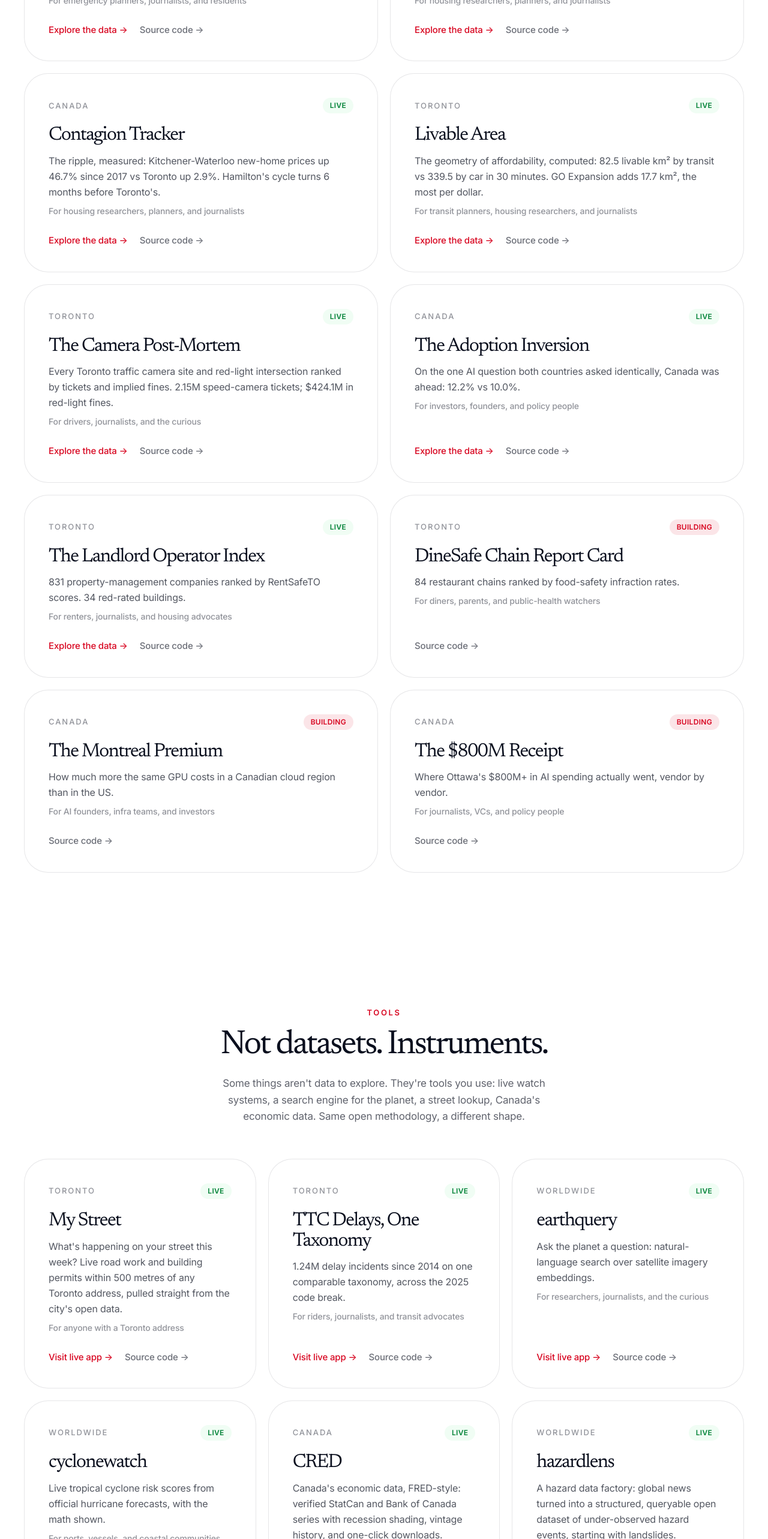
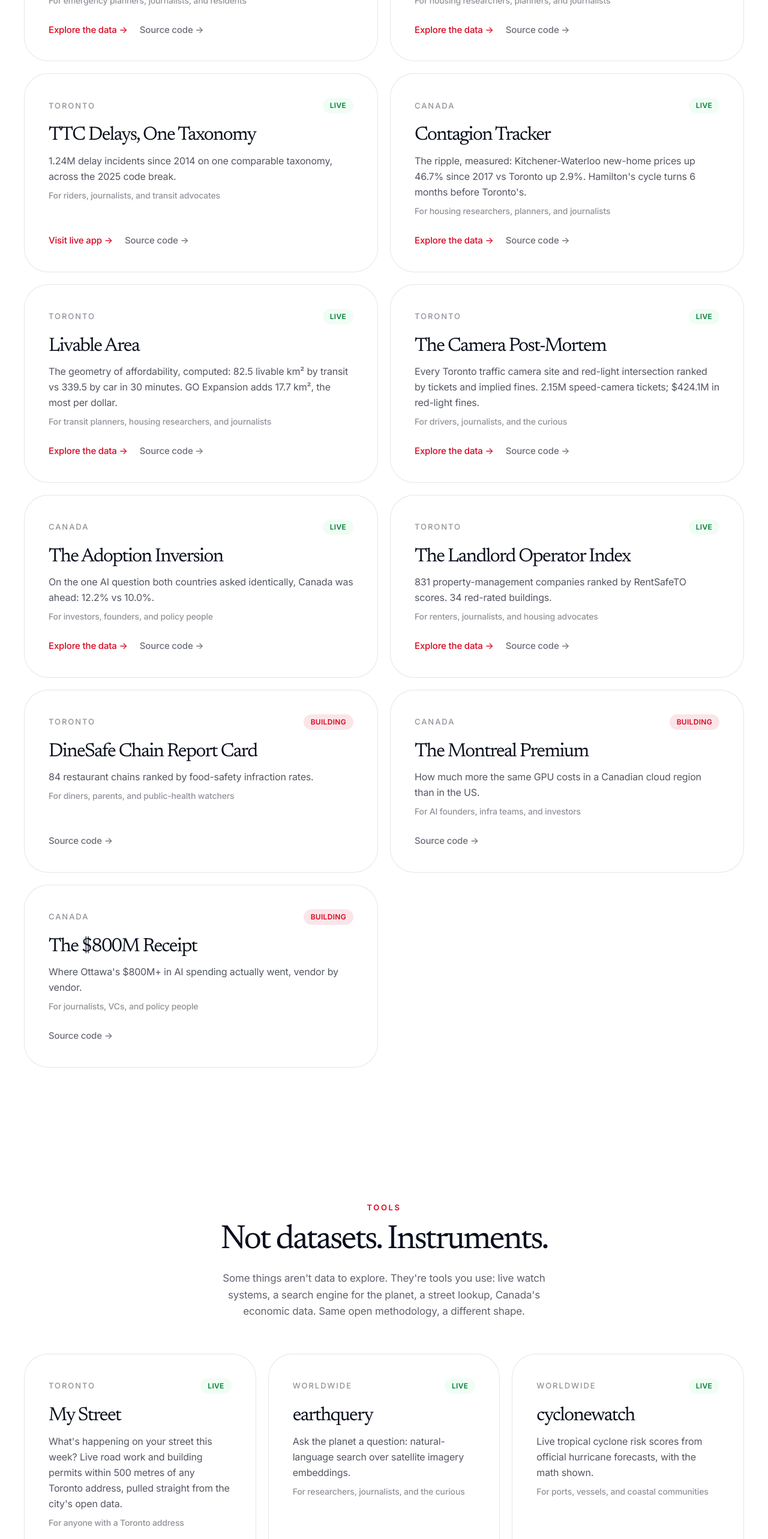
Before and after one commit to Nshipyard/canada-nshipyard, a Next.js app: page / in a window 1280 px wide. Shown: the part 4400-6966 px from the top of the page at 60% size. Built offline with nearby package versions, Linux system fonts and the light colour scheme.

Commit message:
Move TTC Delays card from Tools to Projects; showcase dataset pills wrap on desktop

```diff
--- a/src/components/showcase/ShowcasePage.tsx
+++ b/src/components/showcase/ShowcasePage.tsx
@@ -99,8 +99,8 @@ export default function ShowcasePage() {
       {/* dataset switcher */}
       <div className="mx-auto max-w-[1392px] px-6">
         <div className="mx-auto mt-2 max-w-[880px]">
-          <div className="-mx-6 overflow-x-auto px-6 pb-2">
-            <div className="flex w-max gap-2">
+          <div className="-mx-6 overflow-x-auto px-6 pb-2 md:mx-0 md:overflow-visible md:px-0">
+            <div className="flex w-max gap-2 md:w-auto md:flex-wrap md:justify-center">
               {DATASET_IDS.map((d) => (
                 <button
                   key={d}
--- a/src/i18n.tsx
+++ b/src/i18n.tsx
@@ -186,6 +186,16 @@ const en = {
         status: "live" as const,
       },
       {
+        repo: "toronto-ttc-delays",
+        name: "TTC Delays, One Taxonomy",
+        tag: "Toronto",
+        desc: "1.24M delay incidents since 2014 on one comparable taxonomy, across the 2025 code break.",
+        user: "For riders, journalists, and transit advocates",
+        url: "https://ttc.canada.nshipyard.com",
+        cta: "visit" as const,
+        status: "live" as const,
+      },
+      {
         repo: "canada-contagion-tracker",
         name: "Contagion Tracker",
         tag: "Canada",
@@ -283,16 +293,6 @@ const en = {
         desc: "What's happening on your street this week? Live road work and building permits within 500 metres of any Toronto address, pulled straight from the city's open data.",
         user: "For anyone with a Toronto address",
         url: "https://my-street.canada.nshipyard.com",
-        cta: "visit" as const,
-        status: "live" as const,
-      },
-      {
-        repo: "toronto-ttc-delays",
-        name: "TTC Delays, One Taxonomy",
-        tag: "Toronto",
-        desc: "1.24M delay incidents since 2014 on one comparable taxonomy, across the 2025 code break.",
-        user: "For riders, journalists, and transit advocates",
-        url: "https://ttc.canada.nshipyard.com",
         cta: "visit" as const,
         status: "live" as const,
       },
@@ -762,6 +762,16 @@ const fr: Dict = {
         status: "live" as const,
       },
       {
+        repo: "toronto-ttc-delays",
+        name: "Retards de la TTC, une taxonomie",
+        tag: "Toronto",
+        desc: "1,24 M d'incidents de retard depuis 2014 sur une taxonomie comparable, malgré la rupture des codes de 2025.",
+        user: "Pour les usagers, les journalistes et les défenseurs du transport en commun",
+        url: "https://ttc.canada.nshipyard.com",
+        cta: "visit" as const,
+        status: "live" as const,
+      },
+      {
         repo: "canada-contagion-tracker",
         name: "Suivi de la contagion",
         tag: "Canada",
@@ -860,16 +870,6 @@ const fr: Dict = {
         user: "Pour quiconque a une adresse à Toronto",
         url: "https://my-street.canada.nshipyard.com",
         cta: "visit" as const,
-        status: "live" as const,
-      },
-      {
-        repo: "toronto-ttc-delays",
-        name: "Retards de la TTC, une taxonomie",
-        tag: "Toronto",
-        desc: "1,24 M d'incidents de retard depuis 2014 sur une taxonomie comparable, malgré la rupture des codes de 2025.",
-        user: "Pour les usagers, les journalistes et les défenseurs du transport en commun",
-        url: "https://ttc.canada.nshipyard.com",
-        cta: "explore" as const,
         status: "live" as const,
       },
       {
```
